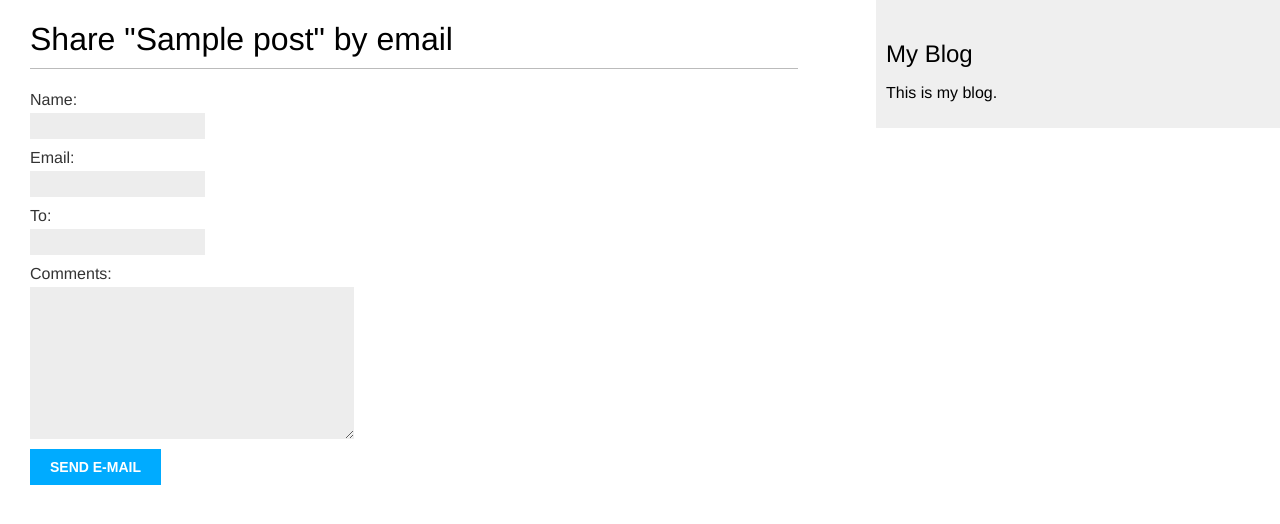
After one commit to julesc00/blog1, a Django app: page /blog/1/share/ in a window 1280 px wide. The commit adds this page. Shown: the top 524 px of the page. Run offline with Django 5.2, Linux system fonts and the light colour scheme; tables that the repository leaves empty hold one stand-in row (values such as "Sample post").

Commit message:
Finished implementing emailing feature.

```diff
--- /dev/null
+++ b/app/forms.py
@@ -0,0 +1,8 @@
+from django import forms
+
+
+class EmailPostForm(forms.Form):
+    name = forms.CharField(max_length=50)
+    email = forms.EmailField()
+    to = forms.EmailField()
+    comments = forms.CharField(required=False, widget=forms.Textarea)
--- a/app/templates/blog/post/detail.html
+++ b/app/templates/blog/post/detail.html
@@ -8,4 +8,7 @@
         Published {{ post.publish }} by {{ post.author }}
     </p>
     {{ post.body|linebreaks }}
+    <p>
+        <a href="{% url 'blog:post_share' post.id %}">Share this post</a>
+    </p>
 {% endblock %}
--- /dev/null
+++ b/app/templates/blog/post/share.html
@@ -0,0 +1,18 @@
+{% extends "blog/base.html" %}
+{% block title %}Share a post{% endblock %}
+
+{% block content %}
+    {% if sent %}
+        <h1>E-mail successfully sent</h1>
+        <p>
+            "{{ post.title }}" was successfully sent to {{ form.cleaned_data.to }}.
+        </p>
+    {% else %}
+        <h1>Share "{{ post.title }}" by email</h1>
+        <form method="post">
+            {% csrf_token %}
+            {{ form.as_p }}
+            <input type="submit" value="Send e-mail">
+        </form>
+    {% endif %}
+{% endblock %}
--- a/app/urls.py
+++ b/app/urls.py
@@ -1,6 +1,6 @@
 
 from django.urls import path
-from .views import (PostListView, post_detail)  # post_list,
+from .views import (PostListView, post_detail, post_share)  # post_list,
 
 app_name = "blog"
 
@@ -8,4 +8,5 @@ urlpatterns = [
     # path("", post_list, name="post_list"),
     path("", PostListView.as_view(), name="post_list"),
     path("<int:year>/<int:month>/<int:day>/<slug:post_msg>", post_detail, name="post_detail"),
+    path("<int:post_id>/share/", post_share, name="post_share"),
 ]
--- a/app/views.py
+++ b/app/views.py
@@ -3,9 +3,11 @@ from django.core.paginator import (
     EmptyPage,
     PageNotAnInteger
 )
+from django.core.mail import send_mail
 from django.shortcuts import render, get_object_or_404
 from django.views.generic import ListView
 
+from .forms import EmailPostForm
 from .models import Post
 
 
@@ -51,3 +53,42 @@ class PostListView(ListView):
     context_object_name = "posts"
     paginate_by = 2
     template_name = "blog/post/list.html"
+
+
+def post_share(request, post_id):
+    # Retrieve post by id
+    post = get_object_or_404(
+        Post,
+        id=post_id,
+        status="published"
+    )
+    sent = False
+
+    if request.method == "POST":
+        form = EmailPostForm(request.POST)
+        if form.is_valid():
+            cd = form.cleaned_data
+            post_url = request.build_absolute_uri(post.get_absolute_url())
+            subject = f"{cd['name']} recommends you read {post.title}"
+            message = f"Read {post.title} at {post_url}\n\n" \
+                      f"{cd['name']}\'s comments: {cd['comments']}"
+            send_mail(
+                subject=subject,
+                message=message,
+                from_email="julesc003@gmail.com",
+                recipient_list=[cd["to"]]
+            )
+            sent = True
+
+    else:
+        form = EmailPostForm()
+
+    return render(
+        request,
+        template_name="blog/post/share.html",
+        context={
+            "post": post,
+            "form": form,
+            "sent": sent
+        }
+    )
--- a/blog1/settings.py
+++ b/blog1/settings.py
@@ -127,3 +127,9 @@ STATIC_URL = 'static/'
 # https://docs.djangoproject.com/en/5.0/ref/settings/#default-auto-field
 
 DEFAULT_AUTO_FIELD = 'django.db.models.BigAutoField'
+
+EMAIL_HOST = "smtp.gmail.com"
+EMAIL_HOST_USER = "julesc003@gmail.com"
+EMAIL_HOST_PASSWORD = config("EMAIL_PASSWORD")
+EMAIL_PORT = int(config("EMAIL_PORT"))
+EMAIL_USE_TLS = True
```
